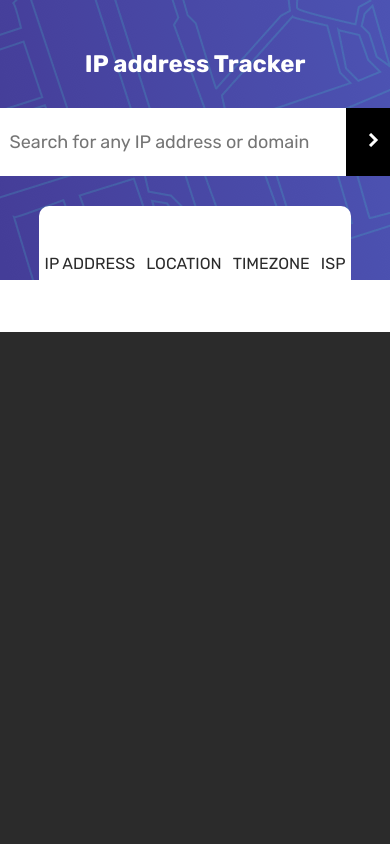
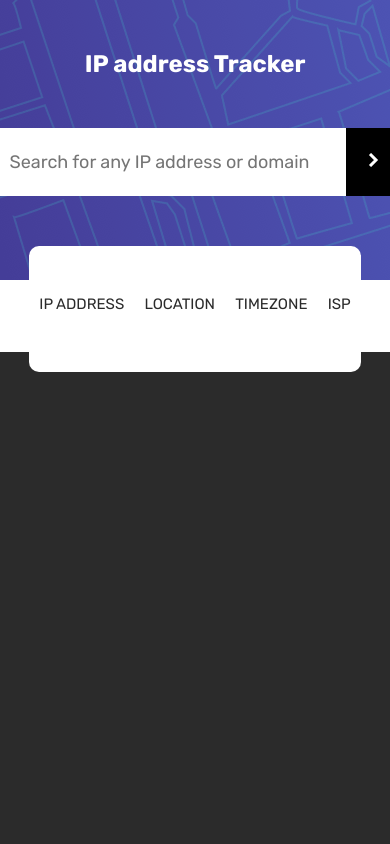
Before and after one commit to Douglaslima93/rastreador-de-endereco-IP, a plain HTML site: page index.html in a window 390 px wide. Shown: the top 844 px of the page. Drawn offline with nearby package versions, Linux system fonts and the light colour scheme.

Commit message:
projeto concluido

```diff
--- a/assets/css/estilo.css
+++ b/assets/css/estilo.css
@@ -11,8 +11,8 @@
     flex-direction: column;
     justify-content: space-between;
     align-items: center;
-    gap: 30px;
-
+    gap: 50px;
+    position: relative;
 }
 
 .texto h1{
@@ -63,17 +63,20 @@
     height: 15vh;
     background-color: white;
     border-radius: 10px;
+    position: relative;
+
 }
 
 .container-dados p {
     color: hsl(0, 0%, 17%);
-
+    font-size: 18px;
 }
 
 .container-dados span {
     color: hsl(0, 0%, 0%);
     font-size: 25px;
     text-align: left;
+    font-size: 20px;
 }
 
 .container-itens{
@@ -84,10 +87,15 @@
 
 .container-maps {
     background-color: hsl(0, 0%, 17%);
+    position: relative;
+    top: -40px;
+    mix-blend-mode: color-burn;
 }
 
 #map {
+    width: 100%;
     height: 100vh;
+
 }
 
 /*responsivo*/
@@ -100,14 +108,13 @@
     .search-id input {
         width: 250px;
         height: 8vh;
-        font-size: 15px;
+        font-size: 10px;
     }
 
     .container-dados {
         display: flex;
         flex-direction: column;
         justify-content: space-around;
-        align-items:flex-start;
         width: 80%;
         height: 80vh;
     }
@@ -122,6 +129,28 @@
         flex-direction: column;
         gap: 10px;
         align-items: center;
+    }
+
+    .container-maps {
+        top: -346px;
+    }
+}
+
+@media screen and (max-width: 750px) {
+    .container-dados {
+        width: 85%;
 
     }
+
+    .container-dados p {
+        font-size: 15px;
+    }
+
+    .container-dados span {
+        font-size: 15px;
+    }
+
+    .container-maps {
+            top: -20px;
+    }
 }
```
